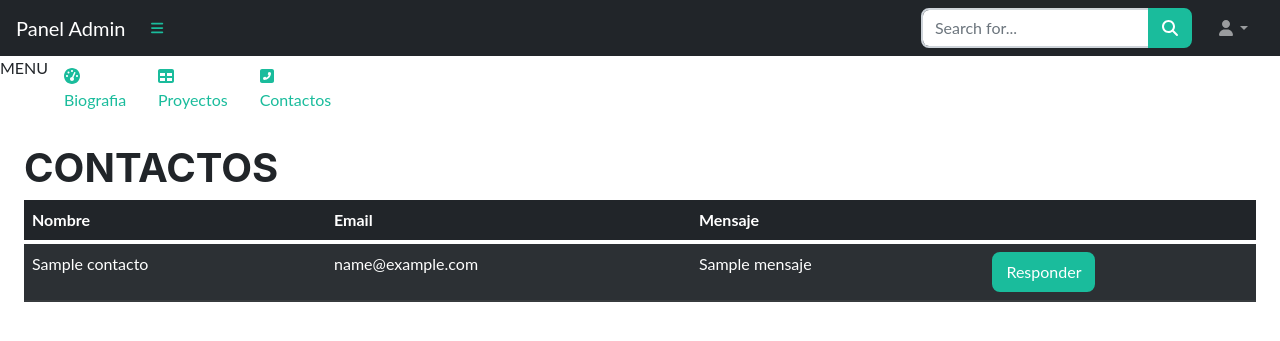
After one commit to FherAmableRicse/reto2-backend, a Flask app: template app/templates/admin/contactos.html in a window 1280 px wide. The commit adds this page. Shown: the top 341 px of the page. Run offline with Flask 2, Linux system fonts and the light colour scheme; the template is opened without the code that fills it: most values are stand-ins (such as "Sample title", 1, 10 or a date in 2020); some libraries are stand-ins or nearby versions.

Commit message:
formulario contacto y contactos(admin) agregados

```diff
--- a/app/admin/forms.py
+++ b/app/admin/forms.py
@@ -25,4 +25,4 @@ class ProyectoForm(FlaskForm):
     descripcion = StringField('Descripción',validators=[DataRequired()])
     imagen = StringField('Imagen',validators=[DataRequired()])
     url = StringField('Url',validators=[DataRequired()])
-    submit = SubmitField('Actualizar Datos')
+    submit = SubmitField('Guardar')
--- /dev/null
+++ b/app/templates/admin/contactos.html
@@ -0,0 +1,29 @@
+{% extends 'admin/layoutAdmin.html' %}
+{% block content %}
+<div class="container-fluid px-4">
+    <h1 class="mt-4">CONTACTOS</h1>
+    <table class="table table-striped table-dark">
+        <thead>
+            <tr>
+                <th>Nombre</th>
+                <th>Email</th>
+                <th>Mensaje</th>
+                <th></th>
+            </tr>
+        </thead>
+        <tbody>
+            {%for contacto in contactos %}
+            <tr>
+                <td>{{contacto['nombre']}}</td>
+                <td>{{contacto['email']}}</td>
+                <td>{{contacto['mensaje']}}</td>
+                <td>
+                    <a href="#" class=" btn btn-primary">Responder</a>
+
+                </td>
+            </tr>
+            {% endfor %}
+        </tbody>
+    </table>
+</div>
+{% endblock %}
--- a/app/templates/admin/layoutAdmin.html
+++ b/app/templates/admin/layoutAdmin.html
@@ -26,15 +26,19 @@
                             <div class="sb-nav-link-icon"><i class="fas fa-tachometer-alt"></i></div>
                             Biografia
                         </a>
-                        <a class="nav-link" href="{{ url_for('admin.proyectos') }}"">
-                            <div class=" sb-nav-link-icon"><i class="fas fa-table"></i>
-                    </div>
-                    Proyectos
-                    </a>
+                        <a class="nav-link" href="{{ url_for('admin.proyectos') }}">
+                            <div class="sb-nav-link-icon"><i class="fas fa-table"></i></div>
+                            Proyectos
+                        </a>
+
+                        <a class="nav-link" href="{{ url_for('admin.contactos') }}">
+                            <div class="sb-nav-link-icon"><i class="fas fa-phone-square-alt"></i></div>
+                            Contactos
+                        </a>
+                   </div>
                 </div>
+            </nav>
         </div>
-        </nav>
-    </div>
     <div id="layoutSidenav_content">
         <main>
             {% block content %}{% endblock %}
--- a/app/templates/portafolio/acercade.html
+++ b/app/templates/portafolio/acercade.html
@@ -15,7 +15,7 @@
         <!-- About Section Content-->
         <div class="row">
             <div class="col-lg-4 ms-auto">
-                <p class="lead"><img src="{{session.biografia['foto']}}" alt="..." /></p>
+                <p class="lead"><img class="masthead-avatar" src="{{session.biografia['foto']}}" alt="foto" /></p>
             </div>
             <div class="col-lg-4 me-auto">
                 <p class="lead">{{session.biografia['resumen']}}</p>
@@ -23,7 +23,7 @@
         </div>
         <!-- About Section Button-->
         <div class="text-center mt-4">
-            <a class="btn btn-xl btn-outline-light" href="{{session.biografia['cv']}}">
+            <a class="btn btn-xl btn-outline-light" href="{{session.biografia['cv']}}" target="_blank">
                 <i class="fas fa-download me-2"></i>
                 Descagar CV!
             </a>
--- a/app/templates/portafolio/index.html
+++ b/app/templates/portafolio/index.html
@@ -4,7 +4,7 @@
 <header class="masthead bg-primary text-white text-center">
     <div class="container d-flex align-items-center flex-column">
         <!-- Masthead Avatar Image-->
-        <img class="masthead-avatar mb-5" src="{{session.biografia['foto']}}" alt="..." />
+        <img class="masthead-avatar mb-5" src="{{session.biografia['foto']}}" alt="foto" />
         <!-- Masthead Heading-->
         <h1 class="masthead-heading text-uppercase mb-0">{{session.biografia['nombre']}}</h1>
         <!-- Icon Divider-->
--- a/app/templates/portafolio/macros.html
+++ b/app/templates/portafolio/macros.html
@@ -4,7 +4,7 @@
         <div class="portfolio-item-caption d-flex align-items-center justify-content-center h-100 w-100">
             <div class="portfolio-item-caption-content text-center text-white"><i class="fas fa-plus fa-3x"></i></div>
         </div>
-        <img class="img-fluid" src="{{proyecto['imagen']}}" alt="..." />
+        <img class="img-fluid" src="{{proyecto['imagen']}}" alt="proyecto" />
     </div>
 </div>
 {% endmacro %}
@@ -30,7 +30,7 @@
                             </div>
                             <!-- Portfolio Modal - Image-->
                             <a href="{{proyecto['url']}}" target="_blank"><img class="img-fluid rounded mb-5"
-                                    src="{{proyecto['imagen']}}" alt="..." /></a>
+                                    src="{{proyecto['imagen']}}" alt="proyecto" /></a>
                             <!-- Portfolio Modal - Text-->
                             <p class="mb-4">{{proyecto['descripcion']}}</p>
                             <button class="btn btn-primary" data-bs-dismiss="modal">
```
Also changed, not shown: app/admin/views.py (+12 -0 lines), app/portafolio/forms.py (added, +9 -0 lines), app/portafolio/views.py (+22 -3 lines), app/templates/portafolio/contacto.html (+3 -55 lines).
